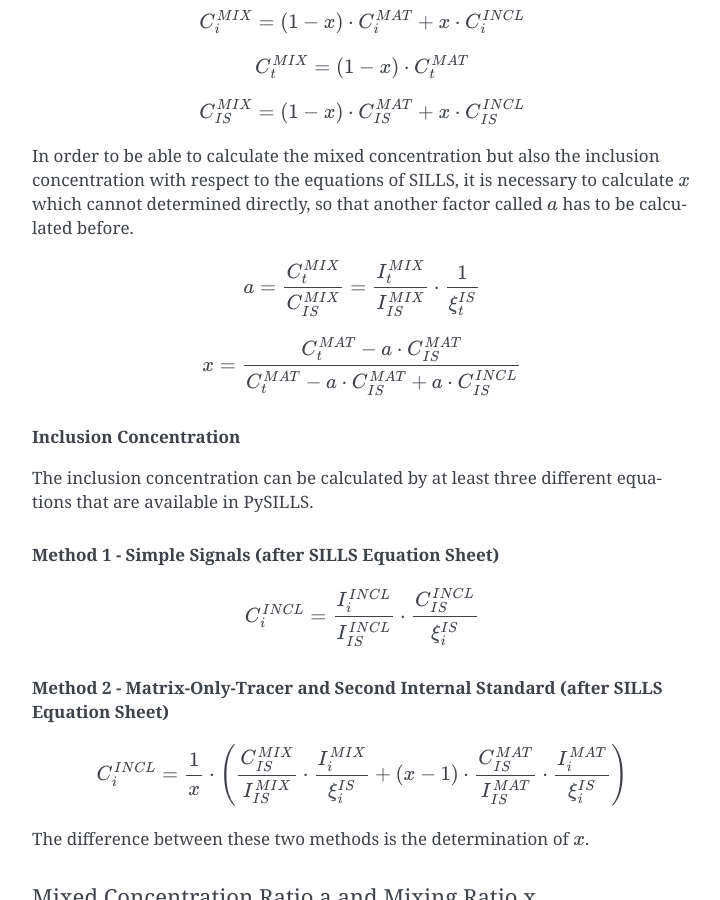
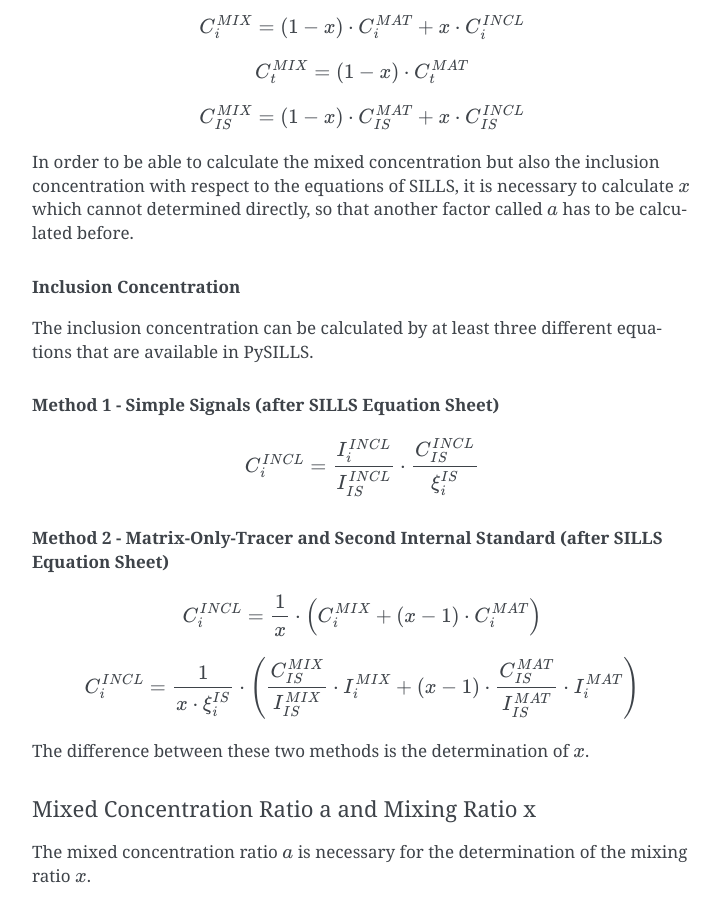
Before and after one commit to MABeeskow/PySILLS, a Sphinx documentation site: the page built from documentation/getting_started/fluid_inclusions/theory.rst, in a window 1280 px wide and 900 px high, scrolled down 4734 px. Shown: the whole window, without its empty margins (388-1108 px from the left). Built offline with Sphinx 7.4.7, drawn with Linux system fonts in a browser that asks for light colours; pages that are not in the unit, such as notebooks, are missing from menus; some of the changed text lies outside the part shown.

Commit message:
"documentation"

```diff
--- a/documentation/getting_started/fluid_inclusions/theory.rst
+++ b/documentation/getting_started/fluid_inclusions/theory.rst
@@ -17,12 +17,12 @@ different signal intensities which will be presented in the following subchapter
 
 Background Intensity
 ^^^^^^^^^^^^^^^^^^^^^^^^^^^^
-The background intensity :math:`I_{BG,i}` is defined by the background signal interval which was defined by the user.
+The background intensity :math:`I_{i}^{BG}` is defined by the background signal interval which was defined by the user.
 PySILLS calculates with the arithmetic mean of this interval. The presented equations are always the same for standard
 files and sample files.
 
 .. math::
-    I_{BG,i} = I_{SIG1,i}
+    I_{i}^{BG} = I_{i}^{SIG1}
 
 Background-corrected Matrix Intensity
 ^^^^^^^^^^^^^^^^^^^^^^^^^^^^^^^^
@@ -186,12 +186,6 @@ In order to be able to calculate the mixed concentration but also the inclusion
 equations of SILLS, it is necessary to calculate :math:`x` which cannot determined directly, so that another factor
 called :math:`a` has to be calculated before.
 
-.. math::
-    a = \frac{C_{t}^{MIX}}{C_{IS}^{MIX}} = \frac{I_{t}^{MIX}}{I_{IS}^{MIX}} \cdot \frac{1}{\xi_{t}^{IS}}
-
-.. math::
-    x = \frac{C_{t}^{MAT} -  a \cdot C_{IS}^{MAT}}{C_{t}^{MAT} - a \cdot C_{IS}^{MAT} + a \cdot C_{IS}^{INCL}}
-
 .. rubric:: Inclusion Concentration
 The inclusion concentration can be calculated by at least three different equations that are available in PySILLS.
 
@@ -201,7 +195,10 @@ The inclusion concentration can be calculated by at least three different equati
 
 .. rubric:: Method 2 - Matrix-Only-Tracer and Second Internal Standard (after SILLS Equation Sheet)
 .. math::
-    C_{i}^{INCL} = \frac{1}{x} \cdot \left( \frac{C_{IS}^{MIX}}{I_{IS}^{MIX}} \cdot \frac{I_{i}^{MIX}}{\xi_{i}^{IS}} + (x - 1) \cdot \frac{C_{IS}^{MAT}}{I_{IS}^{MAT}} \cdot \frac{I_{i}^{MAT}}{\xi_{i}^{IS}} \right)
+    C_{i}^{INCL} = \frac{1}{x} \cdot \left( C_{i}^{MIX} + (x - 1) \cdot C_{i}^{MAT} \right)
+
+.. math::
+    C_{i}^{INCL} = \frac{1}{x \cdot \xi_{i}^{IS}} \cdot \left( \frac{C_{IS}^{MIX}}{I_{IS}^{MIX}} \cdot I_{i}^{MIX} + (x - 1) \cdot \frac{C_{IS}^{MAT}}{I_{IS}^{MAT}} \cdot I_{i}^{MAT} \right)
 
 The difference between these two methods is the determination of :math:`x`.
 
```
